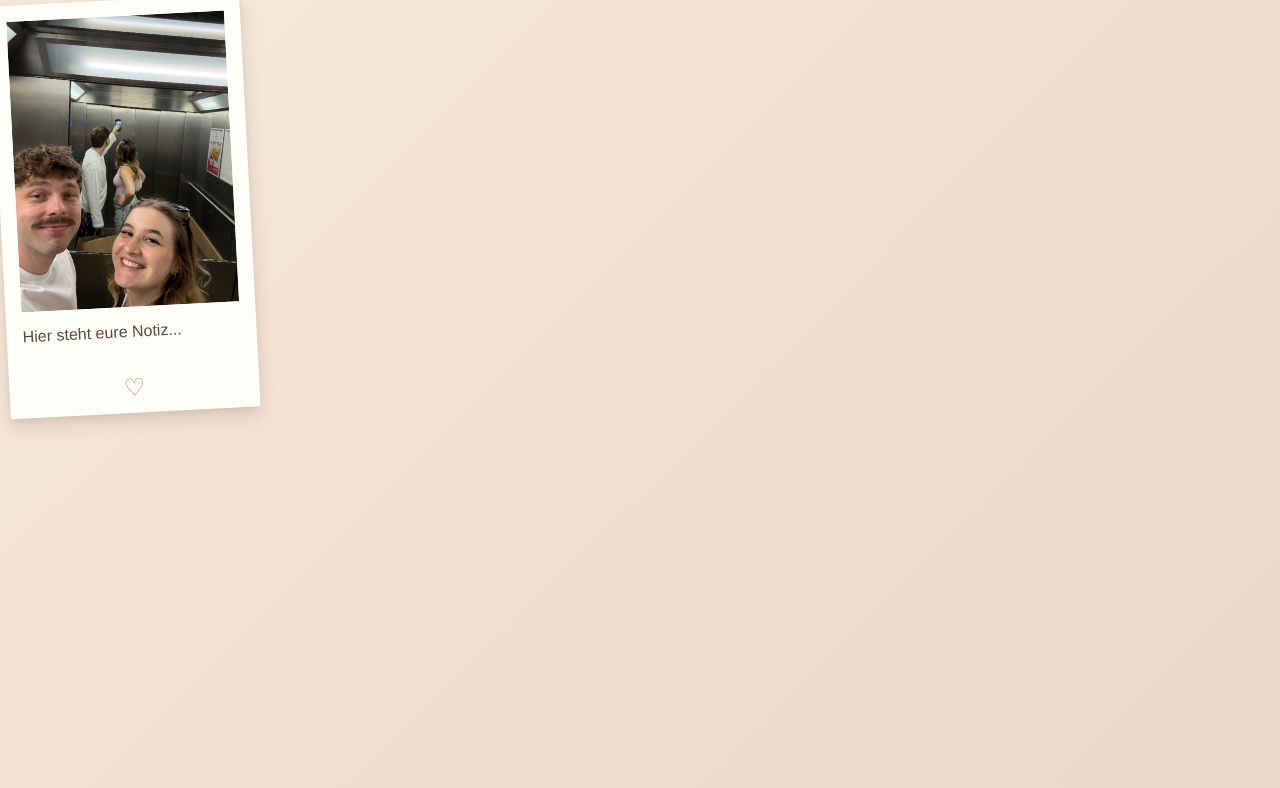
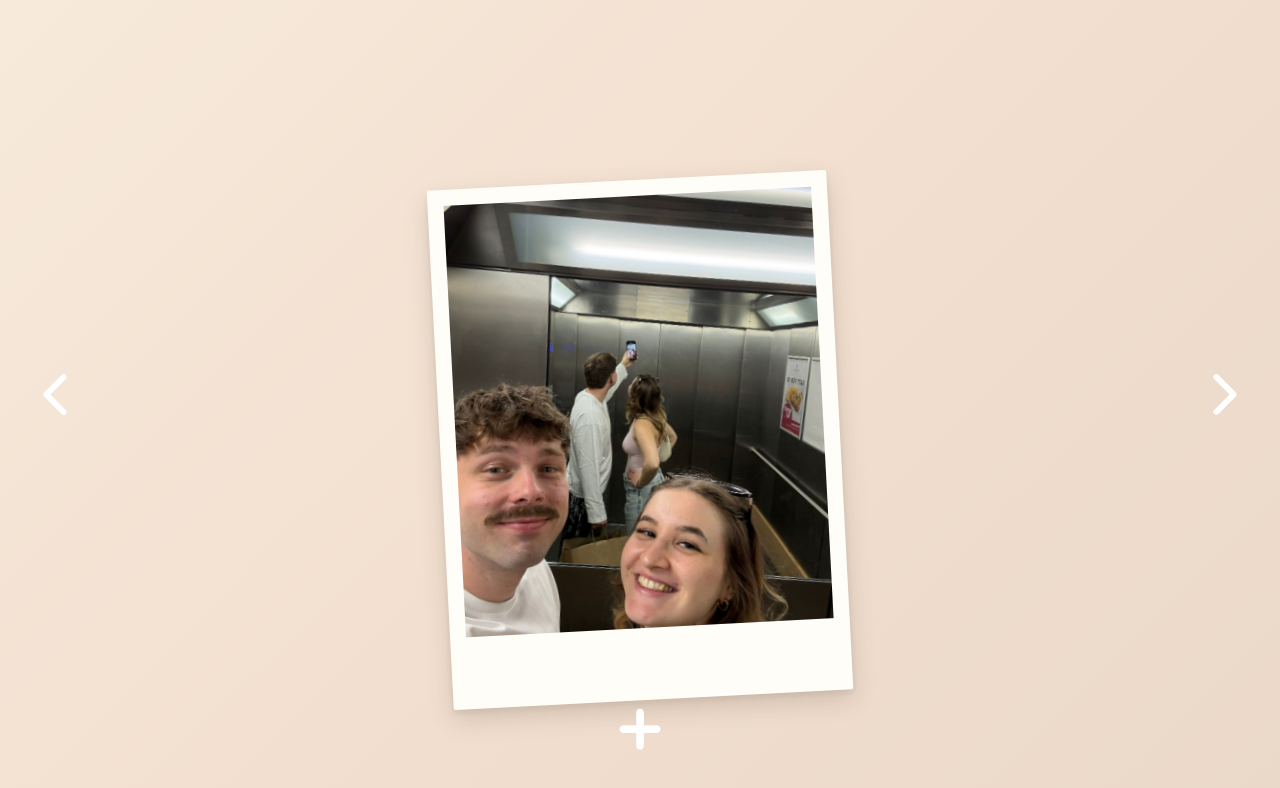
Before and after one commit to Bademeist3r/Website, a plain HTML site: page album.html in a window 1280 px wide. Drawn offline with Linux system fonts and the light colour scheme.

Commit message:
Added album

```diff
--- a/album.html
+++ b/album.html
@@ -6,16 +6,40 @@
         <link rel="stylesheet" href="style.css">
         <script src="album.js" defer></script>
     </head>
+
     <body>
-        <div class="polaroid">
-            <div class="polaroid-inner">
-                <div class="polaroid-front">
-                    <img src="pics/elevator.png" alt="Foto 1">
-                </div>
-                <div class="polaroid-back">
-                    <p>Hier steht eure Notiz...</p>
+
+        <div class="album-container">
+
+            <button id="PreviousButton">
+                <img src="pics/back.png" alt="Zurück">
+            </button>
+
+            <div class="polaroid">
+                <div class="polaroid-inner">
+
+                    <div class="polaroid-front">
+                        <img id="AlbumImage" src="pics/elevator.png" alt="Foto">
+                    </div>
+
+                    <div class="polaroid-back">
+                        <textarea id="Note" placeholder="Was denkst du über dieses Bild..."></textarea>
+                    </div>
+
                 </div>
             </div>
+
+            <button id="NextButton">
+                <img src="pics/back.png" alt="Weiter">
+            </button>
+
+            <button id="AddButton">
+                <img src="pics/add.png" alt="Hinzufügen">
+            </button>
+
+            <input type="file" id="ImageUpload" accept="image/*" hidden>
+
         </div>
+
     </body>
 </html>
--- a/album.js
+++ b/album.js
@@ -0,0 +1,112 @@
+const PreviousButton = document.getElementById("PreviousButton");
+const NextButton = document.getElementById("NextButton");
+const AddButton = document.getElementById("AddButton");
+const ImageUpload = document.getElementById("ImageUpload");
+
+const AlbumImage = document.getElementById("AlbumImage");
+const polaroidInner = document.querySelector(".polaroid-inner");
+const polaroidBack = document.querySelector(".polaroid-back");
+const Note = document.getElementById("Note");
+
+const defaultPictures = [
+    "pics/elevator.png",
+    "pics/castle.png",
+    "pics/paddl.png"
+];
+
+let album = JSON.parse(localStorage.getItem("album")) || [];
+
+if (album.length === 0) {
+    album = defaultPictures.map(function(image) {
+        return {
+            image: image,
+            note: ""
+        };
+    });
+
+    saveAlbum();
+}
+
+let currentPicture = 0;
+
+function saveAlbum() {
+    localStorage.setItem("album", JSON.stringify(album));
+}
+
+function showPicture() {
+    AlbumImage.src = album[currentPicture].image;
+    Note.value = album[currentPicture].note;
+
+    polaroidInner.classList.remove("flipped");
+}
+
+AlbumImage.addEventListener("click", function() {
+    polaroidInner.classList.add("flipped");
+});
+
+polaroidBack.addEventListener("click", function(event) {
+    if (event.target !== Note) {
+        polaroidInner.classList.remove("flipped");
+    }
+});
+
+Note.addEventListener("click", function(event) {
+    event.stopPropagation();
+});
+
+Note.addEventListener("input", function() {
+    album[currentPicture].note = Note.value;
+    saveAlbum();
+});
+
+PreviousButton.addEventListener("click", function() {
+    currentPicture--;
+
+    if (currentPicture < 0) {
+        currentPicture = album.length - 1;
+    }
+
+    showPicture();
+});
+
+NextButton.addEventListener("click", function() {
+    currentPicture++;
+
+    if (currentPicture >= album.length) {
+        currentPicture = 0;
+    }
+
+    showPicture();
+});
+
+AddButton.addEventListener("click", function() {
+    ImageUpload.click();
+});
+
+ImageUpload.addEventListener("change", function(event) {
+    const file = event.target.files[0];
+
+    if (!file) {
+        return;
+    }
+
+    const reader = new FileReader();
+
+    reader.onload = function(e) {
+        album.push({
+            image: e.target.result,
+            note: ""
+        });
+
+        currentPicture = album.length - 1;
+
+        saveAlbum();
+        showPicture();
+    };
+
+    reader.readAsDataURL(file);
+
+    ImageUpload.value = "";
+});
+
+showPicture();
--- a/style.css
+++ b/style.css
@@ -39,8 +39,7 @@ button {
     cursor: pointer;
     transition:
         transform 0.25s ease,
-        box-shadow 0.25s ease,
-        filter 0.25s ease;
+        box-shadow 0.25s ease;
     box-shadow:
         0 10px 25px rgba(92, 74, 58, 0.15),
         inset 0 2px 3px rgba(255, 255, 255, 0.3);
@@ -172,41 +171,128 @@ button:active {
         inset 0 2px 4px rgba(255, 255, 255, 0.9);
 }
 
+.album-container {
+    position: absolute;
+    width: 100%;
+    height: 100%;
+    left: 0;
+    top: 0;
+}
+
 .polaroid {
+    position: absolute;
+    width: 400px;
+    height: 520px;
+    left: 50%;
+    top: 55%;
+    transform: translate(-50%, -50%) rotate(-3deg);
+    perspective: 1000px;
+}
+
+.polaroid-inner {
     position: relative;
+    width: 100%;
+    height: 100%;
+    transform-style: preserve-3d;
+    transition: transform 0.7s ease;
+}
+
+.polaroid-inner.flipped {
+    transform: rotateY(180deg);
+}
+
+.polaroid-front,
+.polaroid-back {
+    position: absolute;
+    width: 100%;
+    height: 100%;
+    padding: 1rem 1rem 4.5rem;
     background: #fffdf8;
-    padding: 1rem 1rem 3.5rem 1rem;
-    width: 250px;
     border-radius: 2px;
     box-shadow:
-        0 8px 18px rgba(92, 74, 58, 0.18),
-        0 2px 4px rgba(92, 74, 58, 0.08);
-    transform: rotate(-3deg);
-    transition:
-        transform 0.35s ease,
-        box-shadow 0.35s ease;
-}
-
-.polaroid:hover {
-    transform: rotate(0deg) translateY(-6px);
-    box-shadow:
-        0 15px 30px rgba(92, 74, 58, 0.22);
+        0 10px 25px rgba(92, 74, 58, 0.2),
+        0 3px 6px rgba(92, 74, 58, 0.1);
+    backface-visibility: hidden;
 }
 
 .polaroid-front img {
     width: 100%;
+    height: 100%;
+    object-fit: cover;
     display: block;
-    border-radius: 1px;
+    cursor: pointer;
 }
 
-.polaroid::after {
-    content: "♡";
+.polaroid-back {
+    transform: rotateY(180deg);
+    display: flex;
+    align-items: center;
+    justify-content: center;
+}
+
+#Note {
+    width: 100%;
+    height: 100%;
+    border: none;
+    outline: none;
+    resize: none;
+    background: transparent;
+}
+
+#PreviousButton,
+#NextButton,
+#AddButton {
     position: absolute;
-    bottom: 0.6rem;
-    left: 0;
-    right: 0;
-    text-align: center;
-    font-family: Georgia, serif;
-    font-size: 1.5rem;
-    color: #d9825f;
+    background: transparent;
+    border: none;
+    padding: 0;
+    margin: 0;
+    cursor: pointer;
+    box-shadow: none;
+    width: auto;
+    z-index: 20;
 }
+
+#PreviousButton img,
+#NextButton img,
+#AddButton img {
+    width: 70px;
+    height: 70px;
+    object-fit: contain;
+    filter: brightness(0) invert(1);
+    transition: transform 0.2s ease;
+}
+
+#PreviousButton {
+    left: 20px;
+    top: 50%;
+    transform: translateY(-50%);
+}
+
+#NextButton {
+    right: 20px;
+    top: 50%;
+    transform: translateY(-50%);
+}
+
+#PreviousButton:hover img {
+    transform: scale(1.15);
+}
+
+#NextButton img {
+    transform: rotate(180deg);
+}
+
+#NextButton:hover img {
+    transform: rotate(180deg) scale(1.15);
+}
+
+#AddButton {
+    left: 50%;
+    bottom: 25px;
+    transform: translateX(-50%);
+}
+
+#AddButton:hover img {
+    transform: scale(1.15) rotate(5deg);
+}
```
Also changed, not shown: pics/add.png (added), pics/back.png (added).
